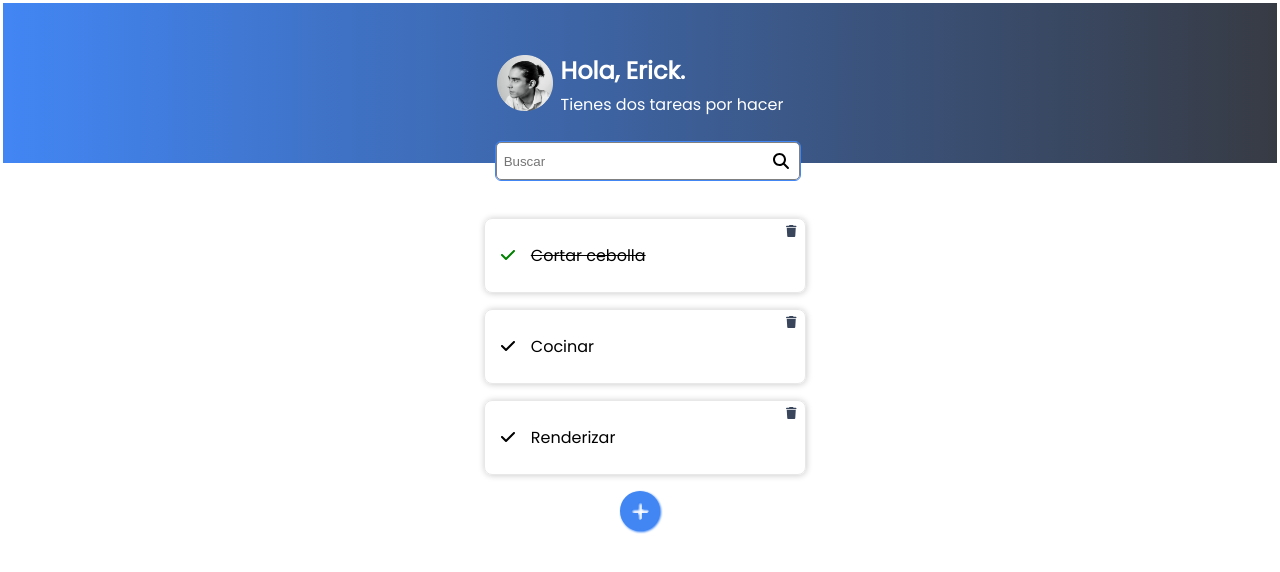
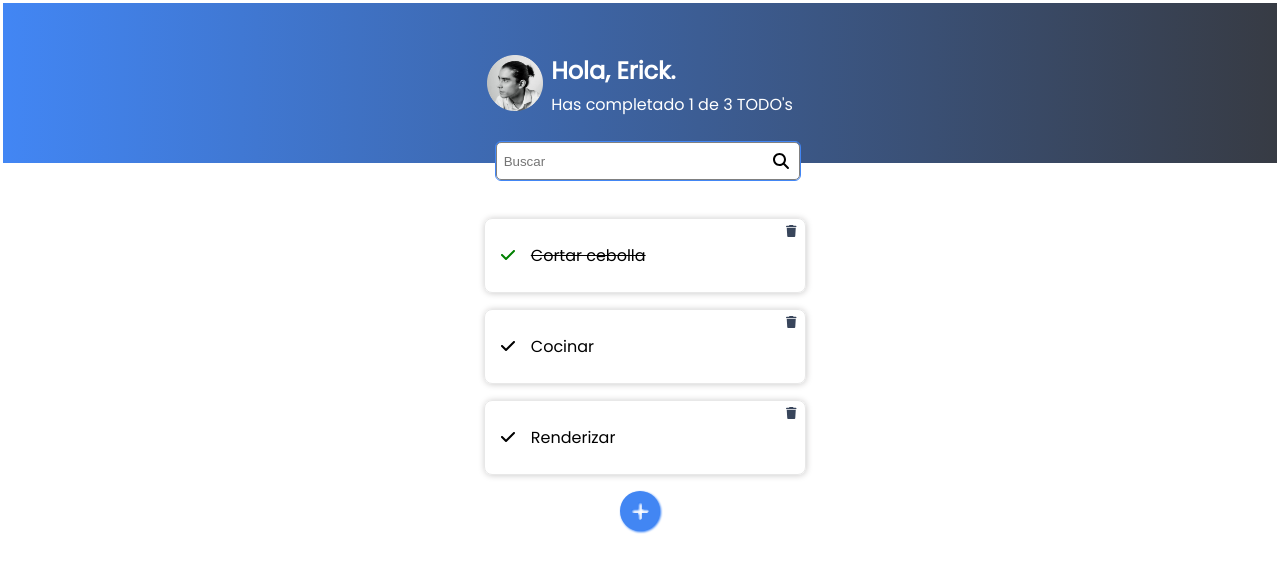
Before and after one commit to erickrh/todo, a React (Create React App) app: page / in a window 1280 px wide. Shown: the top 572 px of the page. Built offline with nearby package versions, Linux system fonts and the light colour scheme.

Commit message:
Contando y buscnado TODOs. Se crea contador y se crea search de TODOs

```diff
--- a/src/App.js
+++ b/src/App.js
@@ -6,22 +6,47 @@ import { TodoSearch } from './TodoSearch';
 import { TodoList } from './TodoList';
 // import './App.css';
 
-const todos = [
+const defaultTodos = [
   { text: 'Cortar cebolla', completed: true },
   { text: 'Cocinar', completed: false },
   { text: 'Renderizar', completed: false },
 ];
 
 function App() {
+  // Estados
+  const [todos, setTodos] = React.useState(defaultTodos);
+
+  const [searchValue, setSearchValue] = React.useState('');
+
+  const completedTodos = todos.filter(todo => !!todo.completed).length;
+  const totalTodos = todos.length;
+
+  let searcherTodos = [];
+  if (!searchValue.length >= 1) {
+    searcherTodos = todos;
+  } else {
+    searcherTodos = todos.filter(todo => {
+      const todoText = todo.text.toLowerCase();
+      const searchText = searchValue.toLowerCase();
+      return todoText.includes(searchText);
+    })
+  }
+
   return (
     <React.Fragment>
 
-      <TodoCounter />
+      <TodoCounter
+        total = {totalTodos}
+        completed = {completedTodos}
+      />
 
-      <TodoSearch />
+      <TodoSearch
+        searchValue={searchValue}
+        setSearchValue={setSearchValue}
+      />
 
       <TodoList>
-        {todos.map(todo => (
+        {searcherTodos.map(todo => (
           <TodoItem
           key = {todo.text}
           text = {todo.text}
--- a/src/TodoCounter.js
+++ b/src/TodoCounter.js
@@ -20,14 +20,14 @@ const profileCSS = {
     marginRight: '0.5em',
 };
 
-function TodoCounter() {
+function TodoCounter({ total, completed }) {
     return (
         <React.Fragment>
             <div style={estilos}>
                 <img src={profile} alt="Foto de perfil" style={profileCSS} />
                 <div>
                     <h2>Hola, Erick.</h2> { /*Otra manera, con doble llaves {{color: red}} */}
-                    <p style={{fontWeight: '400', marginTop: '-1em'}}>Tienes dos tareas por hacer</p>
+                    <p style={{fontWeight: '400', marginTop: '-1em'}}>Has completado {completed} de {total} TODO's </p>
                 </div>
             </div>
         </React.Fragment>
--- a/src/TodoSearch.js
+++ b/src/TodoSearch.js
@@ -3,16 +3,14 @@ import './TodoSearch.css';
 import {FontAwesomeIcon} from '@fortawesome/react-fontawesome';
 import {faMagnifyingGlass} from '@fortawesome/free-solid-svg-icons';
 
-function TodoSearch() {
-    const [searchValue, setSearchValue] = React.useState('');
+function TodoSearch({ searchValue, setSearchValue }) {
 
     const onSearchValueChange = (event) => {
         console.log(event.target.value);
         setSearchValue(event.target.value); // Se actualizará el estado.
     };
 
-    return [
-        <React.Fragment>
+    return (
         <div className='TodoSearchContainer'>
             {/* Search Icon */}
             <FontAwesomeIcon icon = {faMagnifyingGlass} className='iconSearch' />
@@ -23,9 +21,7 @@ function TodoSearch() {
             onChange={onSearchValueChange} // En cada cambio actualiza el estado.
             />
         </div>
-            <p>{searchValue}</p>
-        </React.Fragment>
-    ]
+    )
 }
 
 export { TodoSearch };
```
Lines whose indentation alone changed are shown as unchanged.
